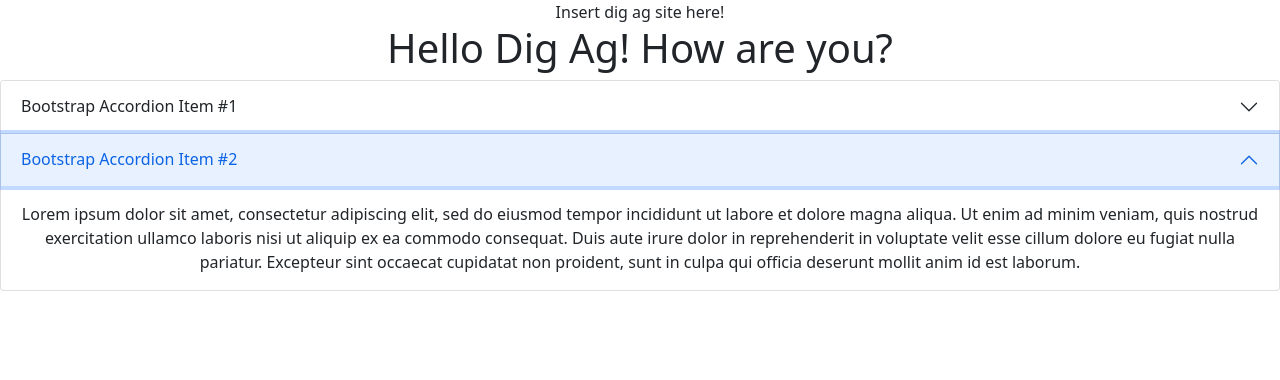
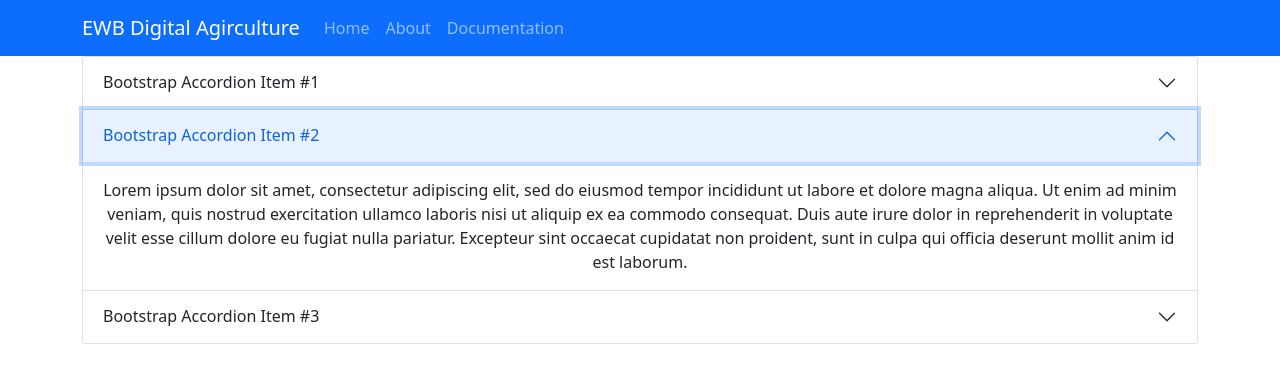
Before and after one commit to bradyvolk/ewb-dig-ag-site, a React (Create React App) app in the folder ewb-dig-ag-site/: page / in a window 1280 px wide. Both pictures are taken after a click on the button "Bootstrap Accordion Item #2". Shown: the top 380 px of the page. Built offline with nearby package versions, Linux system fonts and the light colour scheme.

Commit message:
Add counter and more documentation

```diff
--- a/ewb-dig-ag-site/src/App.js
+++ b/ewb-dig-ag-site/src/App.js
@@ -1,19 +1,27 @@
-import tanzania_drone_pic3 from './tanzania_drone_pic3.jpg';
-import './App.css';
-import Greet from './components/Greet';
-import Welcome from './components/Welcome';
-import Hello from './components/Hello';
-import Accordion from 'react-bootstrap/Accordion';
-import 'bootstrap/dist/css/bootstrap.min.css';
+import "./App.css";
+import Counter from "./components/Counter";
+import Accordion from "react-bootstrap/Accordion";
+import Navbar from "react-bootstrap/Navbar";
+import Container from "react-bootstrap/Container";
+import Nav from "react-bootstrap/Nav";
+import "bootstrap/dist/css/bootstrap.min.css";
 
 function App() {
   return (
     <div className="App">
-      <span>Insert dig ag site here!</span>
-      {/* <img src={tanzania_drone_pic3} alt="tanzania from drone"></img> */}
-      <Hello name="Dig Ag"></Hello>
+      <Navbar bg="primary" variant="dark">
+        <Container>
+          <Navbar.Brand href="#home">EWB Digital Agirculture</Navbar.Brand>
+          <Nav className="me-auto">
+            <Nav.Link href="#home">Home</Nav.Link>
+            <Nav.Link href="#about">About</Nav.Link>
+            <Nav.Link href="#documentation">Documentation</Nav.Link>
+          </Nav>
+        </Container>
+      </Navbar>
 
-      <Accordion defaultActiveKey="0">
+      <Container>
+        <Accordion>
           <Accordion.Item eventKey="0">
             <Accordion.Header>Bootstrap Accordion Item #1</Accordion.Header>
             <Accordion.Body>
@@ -23,17 +31,23 @@ function App() {
           <Accordion.Item eventKey="1">
             <Accordion.Header>Bootstrap Accordion Item #2</Accordion.Header>
             <Accordion.Body>
-            Lorem ipsum dolor sit amet, consectetur adipiscing elit, sed do eiusmod
-            tempor incididunt ut labore et dolore magna aliqua. Ut enim ad minim
-            veniam, quis nostrud exercitation ullamco laboris nisi ut aliquip ex ea
-            commodo consequat. Duis aute irure dolor in reprehenderit in voluptate
-            velit esse cillum dolore eu fugiat nulla pariatur. Excepteur sint occaecat
-            cupidatat non proident, sunt in culpa qui officia deserunt mollit anim id
-            est laborum.
+              Lorem ipsum dolor sit amet, consectetur adipiscing elit, sed do
+              eiusmod tempor incididunt ut labore et dolore magna aliqua. Ut
+              enim ad minim veniam, quis nostrud exercitation ullamco laboris
+              nisi ut aliquip ex ea commodo consequat. Duis aute irure dolor in
+              reprehenderit in voluptate velit esse cillum dolore eu fugiat
+              nulla pariatur. Excepteur sint occaecat cupidatat non proident,
+              sunt in culpa qui officia deserunt mollit anim id est laborum.
+            </Accordion.Body>
+          </Accordion.Item>
+          <Accordion.Item eventKey="2">
+            <Accordion.Header>Bootstrap Accordion Item #3</Accordion.Header>
+            <Accordion.Body>
+              <Counter />
             </Accordion.Body>
           </Accordion.Item>
         </Accordion>
-
+      </Container>
     </div>
   );
 }
--- /dev/null
+++ b/ewb-dig-ag-site/src/components/Counter.js
@@ -0,0 +1,31 @@
+import React, { Component } from "react";
+import Button from "react-bootstrap/Button";
+
+export class Counter extends Component {
+  constructor(props) {
+    super(props);
+
+    this.state = {
+      count: 0,
+    };
+  }
+
+  increment() {
+    this.setState({
+      count: this.state.count + 1,
+    });
+  }
+
+  render() {
+    return (
+      <div>
+        <div>Count - {this.state.count}</div>
+        <Button variant="outline-primary" onClick={() => this.increment()}>
+          Increment
+        </Button>
+      </div>
+    );
+  }
+}
+
+export default Counter;
```
Also changed, not shown: 1 other file (tests, documents, lock files or other folders). Lines whose indentation alone changed are shown as unchanged.
